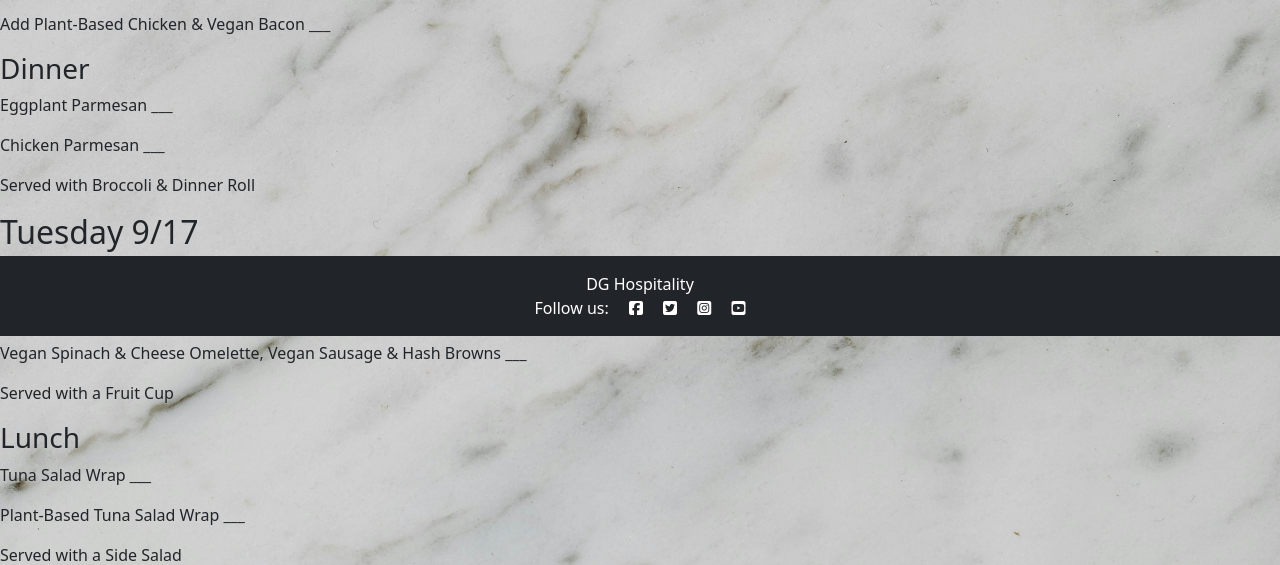
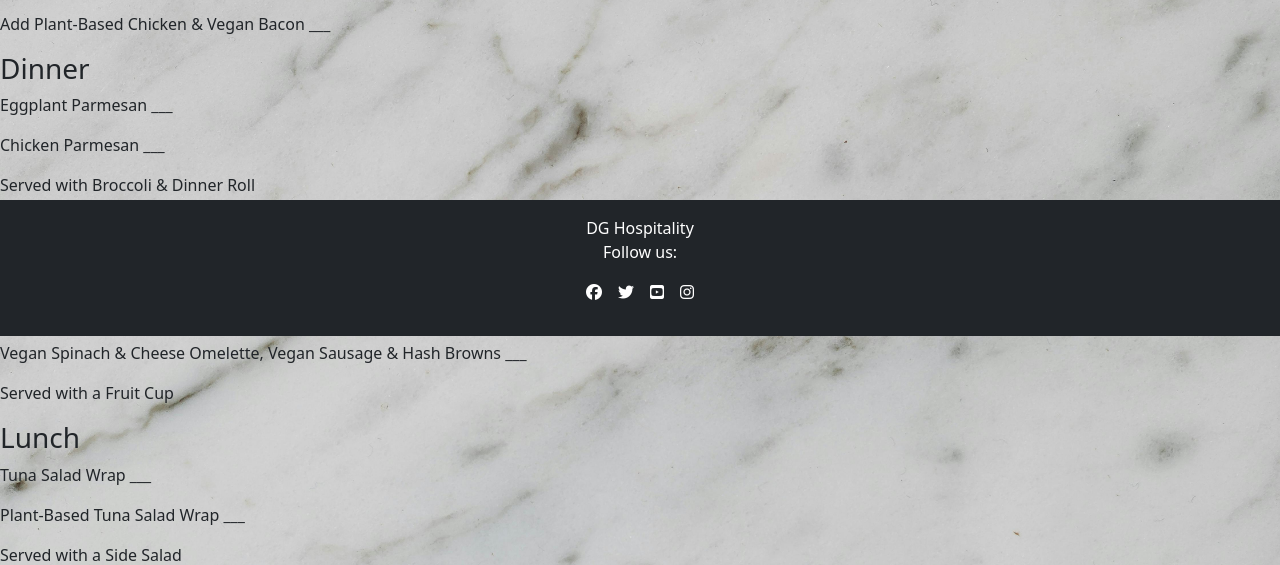
Before and after one commit to MichelleDuda/dg-student-ordering-system, a Django app: page /sample_menu/ in a window 1280 px wide. Shown: the part 464-1029 px from the top of the page. Run offline with Django 4.2, Linux system fonts and the light colour scheme; some libraries are stand-ins or nearby versions.

Commit message:
Link social networks in footer to open in new pages and style with bootstrap

```diff
--- a/templates/base.html
+++ b/templates/base.html
@@ -93,10 +93,23 @@
     <!-- Footer -->
     <footer class="footer mt-auto py-3 bg-dark">
         <p class="m-0 text-center text-white">DG Hospitality</p>
-        <p class="m-0 text-center text-white">Follow us: <i class="fab fa-facebook-square ms-3"></i>
-            <i class="fab fa-twitter-square ms-3"></i>
-            <i class="fab fa-instagram-square ms-3"></i>
-            <i class="fab fa-youtube-square ms-3"></i>
+        <p class="m-0 text-center text-white">Follow us:
+            <ul id="social-networks" class="list-unstyled d-flex justify-content-center gap-3 mt-3">
+                <li><a href="https://www.facebook.com" target="_blank" rel="noopener"
+                        aria-label="Visit our Facebook page (opens in a new tab)" class="text-white"><i
+                            class="fa-brands fa-facebook"></i></a>
+                </li>
+                <li><a href="https://www.twitter.com" target="_blank" rel="noopener"
+                        aria-label="Visit our Twitter page (opens in a new tab)" class="text-white"><i
+                            class="fa-brands fa-twitter"></i></a>
+                </li>
+                <li><a href="https://www.youtube.com" target="_blank" rel="noopener"
+                        aria-label="Visit our Youtube page (opens in a new tab)" class="text-white"><i
+                            class="fa-brands fa-youtube-square"></i></a></li>
+                <li><a href="https://www.instagram.com" target="_blank" rel="noopener"
+                        aria-label="Visit our Instagram page (opens in a new tab)" class="text-white"><i
+                            class="fa-brands fa-instagram"></i></a></li>
+            </ul>
         </p>
     </footer>
 
```
